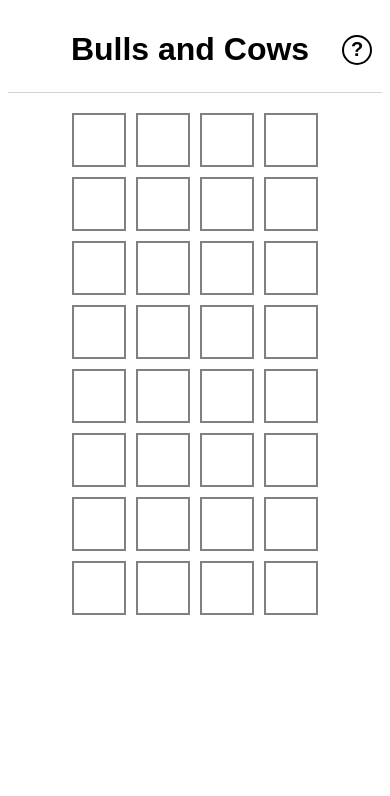
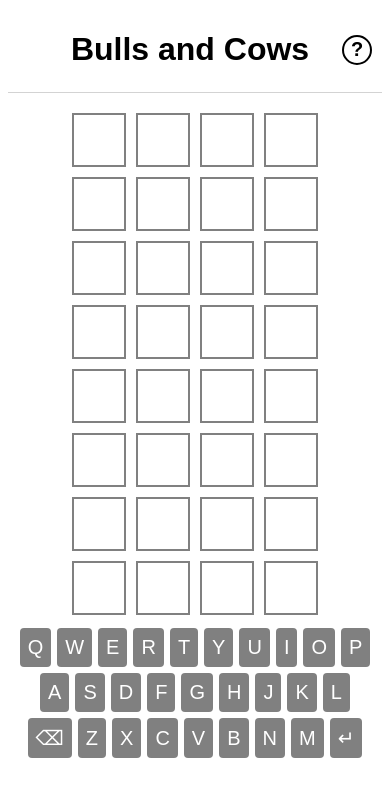
Before and after one commit to arjunbalaji99/bulls-and-cows2, a React (Vite) app: page / in a window 390 px wide. Shown: the top 796 px of the page. Built offline with nearby package versions, Linux system fonts and the light colour scheme.

Commit message:
added a keyboard for mobile use

```diff
--- a/src/App.jsx
+++ b/src/App.jsx
@@ -93,6 +93,9 @@ function App() {
               setBoard,
               currAttempt,
               setCurrAttempt,
+              onSelectLetter,
+              onDelete,
+              onEnter,
               correctWord,
               gameOver,
               setGameOver,
--- a/src/containers/game/Game.jsx
+++ b/src/containers/game/Game.jsx
@@ -1,5 +1,6 @@
 import Row from '../row/Row'
 import GameOver from '../gameOver/GameOver'
+import Keyboard from '../keyboard/Keyboard';
 import { useContext } from 'react'
 import { AppContext } from "../../App";
 import './game.css'
@@ -19,6 +20,9 @@ const Game = () => {
         <Row attemptVal={6}/>
         <Row attemptVal={7}/>
       </div>
+      <div className='keyboard-container'>
+        <Keyboard />
+      </div>
       <div className='gameover-container'>
         {gameOver.gameOver  ? <GameOver /> : null}
       </div>
--- /dev/null
+++ b/src/containers/key/Key.jsx
@@ -0,0 +1,25 @@
+import { useContext } from 'react'
+import { AppContext } from "../../App";
+import './key.css'
+
+const Key = ( {keyVal} ) => {
+    const { gameOver, onSelectLetter, onDelete, onEnter } =
+    useContext(AppContext);
+
+  const selectLetter = () => {
+    if (gameOver.gameOver) return;
+    if (keyVal === '\u21B5') {
+      onEnter();
+    } else if (keyVal === '\u232B') {
+      onDelete();
+    } else {
+      onSelectLetter(keyVal);
+    }
+  };
+
+    return (
+        <div className='key' onClick={selectLetter}>{keyVal}</div>
+    )
+}
+
+export default Key
--- /dev/null
+++ b/src/containers/key/key.css
@@ -0,0 +1,19 @@
+.key {
+  display: flex;
+  justify-content: center;
+  align-items: center;
+  padding: 8px;
+  margin: 3px;
+  border-radius: 4px;
+  font-size: 1.25em;
+  background-color: grey;
+  color: white;
+  font-family: Arial, Helvetica, sans-serif;
+  cursor: pointer;
+}
+
+@media screen and (min-width: 1000px){
+  .key {
+    padding: 15px;
+  }
+}
--- /dev/null
+++ b/src/containers/keyboard/Keyboard.jsx
@@ -0,0 +1,33 @@
+/* eslint-disable react/jsx-key */
+import './keyboard.css'
+import Key from '../key/Key'
+
+const Keyboard = () => {
+    const keys1 = ["Q", "W", "E", "R", "T", "Y", "U", "I", "O", "P"];
+    const keys2 = ["A", "S", "D", "F", "G", "H", "J", "K", "L"];
+    const keys3 = ["Z", "X", "C", "V", "B", "N", "M"];
+
+    return (
+        <div className='keyboard'>
+            <div className="line">
+                {keys1.map((key) => {
+                    return <Key keyVal={key} />;})
+                }
+            </div>
+            <div className="line">
+                {keys2.map((key) => {
+                    return <Key keyVal={key} />;
+                })}
+            </div>
+            <div className="line">
+                <Key keyVal={'\u232B'} />
+                {keys3.map((key) => {
+                    return <Key keyVal={key} />;
+                })}
+                <Key keyVal={'\u21B5'} />
+            </div>
+        </div>
+    )
+}
+
+export default Keyboard
--- /dev/null
+++ b/src/containers/keyboard/keyboard.css
@@ -0,0 +1,6 @@
+.line {
+    display: flex;
+    flex-direction: row;
+    display: flex;
+    justify-content: center;
+  }
```
